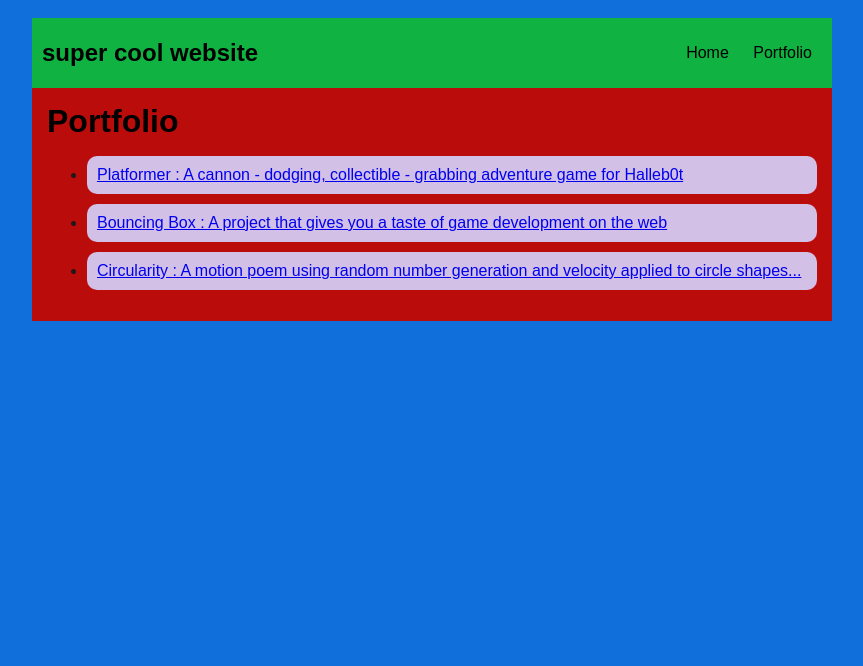
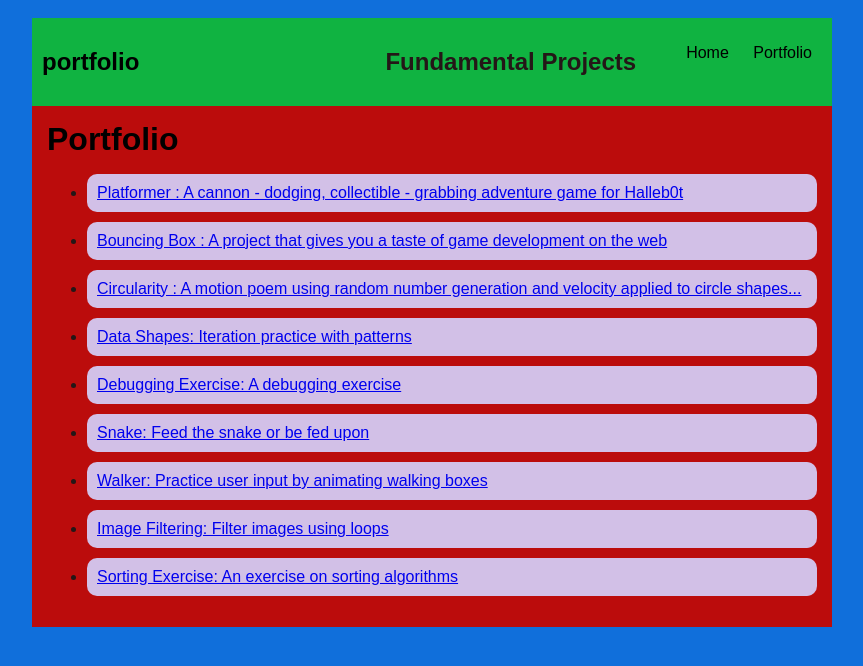
Before and after one commit to ThomasKovarik09132005/ThomasKovarik09132005.github.io, a plain HTML site: page portfolio.html in a window 1280 px wide. Shown: the whole page, without its empty margins (208-1071 px from the left). Drawn offline with Linux system fonts and the light colour scheme.

Commit message:
saving data shapes

```diff
--- a/portfolio.html
+++ b/portfolio.html
@@ -68,7 +68,8 @@
     <body>
       <div id="all-contents">
             <nav>
-                <h1>super cool website</h1>
+                <h1>portfolio</h1>
+                <h2>Fundamental Projects</h2>
                 <ul id="nav-ul">
                    <li class="nav-li">
                    <a class="nav-a" href="index.html">Home</a>
@@ -85,6 +86,12 @@
                     <li><a href="projects/platformer/">Platformer : A cannon - dodging, collectible - grabbing adventure game for Halleb0t</a></li>
                     <li><a href="projects/bouncing-box/">Bouncing Box : A project that gives you a taste of game development on the web </a></li>
                     <li><a href="projects/circularity/">Circularity : A motion poem using random number generation and velocity applied to circle shapes...</a></li>
+                    <li><a href="asd-projects/data-shapes"> Data Shapes: Iteration practice with patterns</a></li>
+                    <li><a href="asd-projects/debugging-exercise"> Debugging Exercise: A debugging exercise</a></li>
+                    <li><a href="asd-projects/snake">Snake: Feed the snake or be fed upon</a></li>
+                    <li><a href="asd-projects/walker">Walker: Practice user input by animating walking boxes</a></li>
+                     <li><a href="asd-projects/image-filtering">Image Filtering: Filter images using loops</a></li>
+                     <li><a href="asd-projects/sorting-exercise">Sorting Exercise: An exercise on sorting algorithms</a></li>
                 </ul>
             </div>
          </main>
```
Also changed, not shown: asd-projects/data-shapes/index.js (+10 -2 lines).
